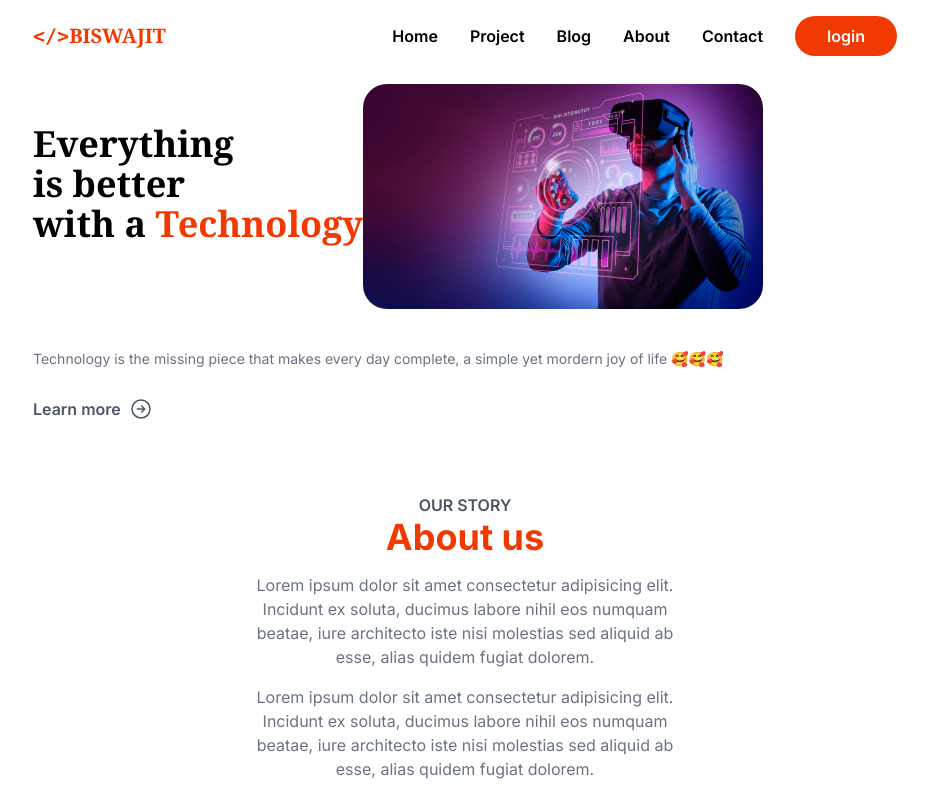
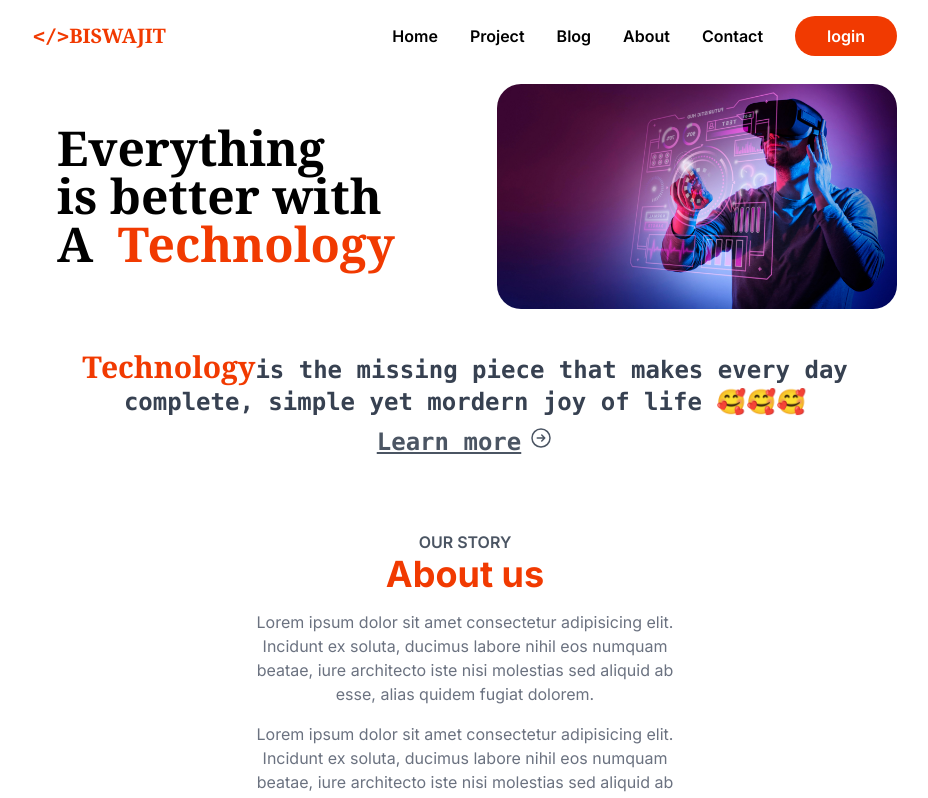
Before and after one commit to Biswajit552/personal-project, a Next.js app: page / in a window 1280 px wide. Shown: the top 798 px of the page, without its empty margins (175-1103 px from the left). Built offline with nearby package versions, Linux system fonts and the light colour scheme.

Commit message:
hero section modify

```diff
--- a/src/app/blog/[id]/page.js
+++ b/src/app/blog/[id]/page.js
@@ -24,11 +24,7 @@ export default function BlogId() {
         <p>{new Date(order.updatedAt).toString().slice(16, 24)}</p>
       </div>
       <div className="font-serif text-xl">
-        <img
-          src={order?.image}
-          alt=""
-          className="w-full h-[500px] object-cover p-2"
-        />
+        <img src={order?.image} alt="" className="w-full h-auto  p-2" />
         <p className="mt-5 text-gray-600">
           <span className="font-bold font-mono my-2 text-gray-800">
             {" "}
--- a/src/components/layout/Hero.js
+++ b/src/components/layout/Hero.js
@@ -5,12 +5,10 @@ export default function Hero() {
   return (
     <section className="mt-5 md:mt-2   ">
       <div className=" md:py-5 flex ">
-        <h1 className=" text-xl font-serif md:text-4xl  md:mt-10 font-semibold">
+        <h1 className="mt-2 md:mx-6 text-xl font-serif md:text-5xl   md:mt-10 font-semibold space-x-3  ">
           Everything
           <br />
-          is better
-          <br />
-          with a&nbsp;
+          is better with A&nbsp;
           <span className="text-primary">Technology</span>
         </h1>
         <img
@@ -19,13 +17,16 @@ export default function Hero() {
           className="rounded-3xl w-[180px]  object-fill md:w-[400px] hover:scale-105 duration-1000"
         />
       </div>
-      <div>
-        <p className="my-5 text-gray-500 text-sm">
-          Technology is the missing piece that makes every day complete, a
-          simple yet mordern joy of life 🥰🥰🥰
+      <div className="my-5 text-gray-700 md:text-2xl font-mono font-semibold text-center ">
+        <p>
+          <span className="text-primary md:text-3xl font-serif">
+            Technology
+          </span>
+          is the missing piece that makes every day complete, simple yet mordern
+          joy of life 🥰🥰🥰
         </p>
 
-        <button className="flex items-center border-0 gap-2 py-2 text-gray-600 font-semibold">
+        <button className="flex underline mx-auto border-0 gap-2 py-2 text-gray-600 font-semibold">
           Learn more
           <Right />
         </button>
```
